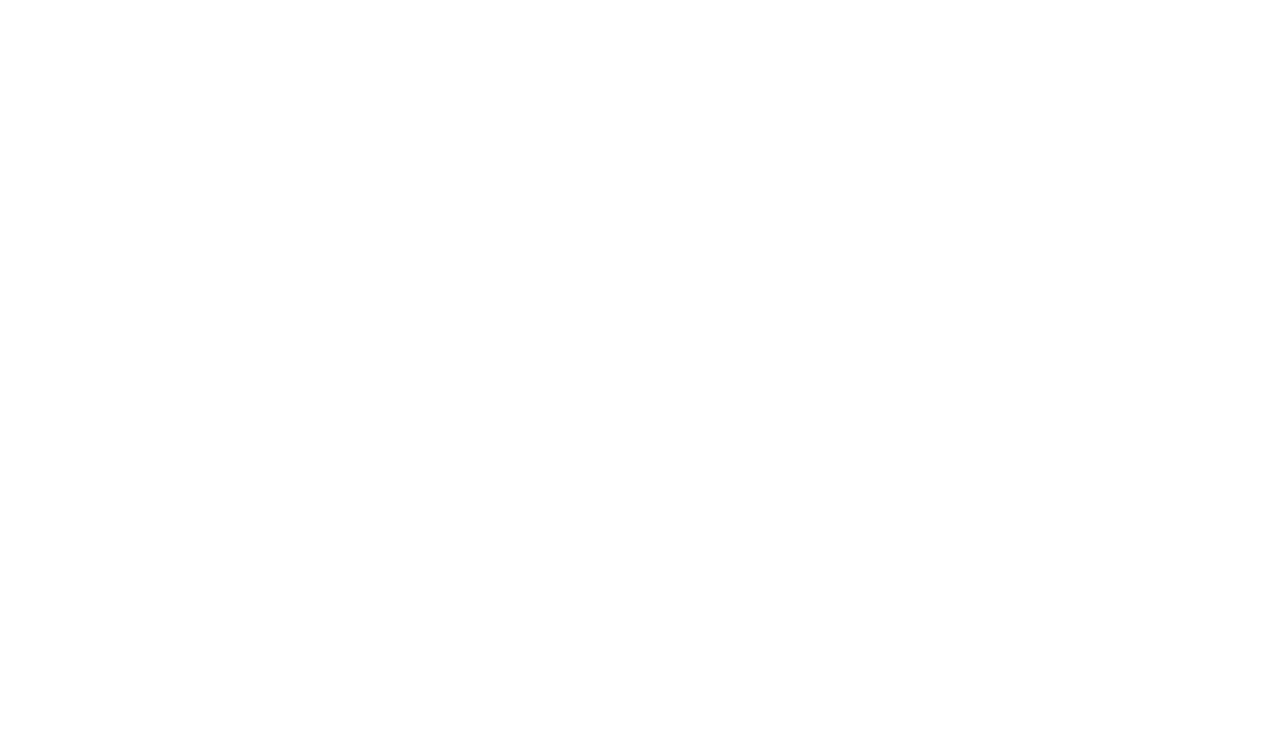
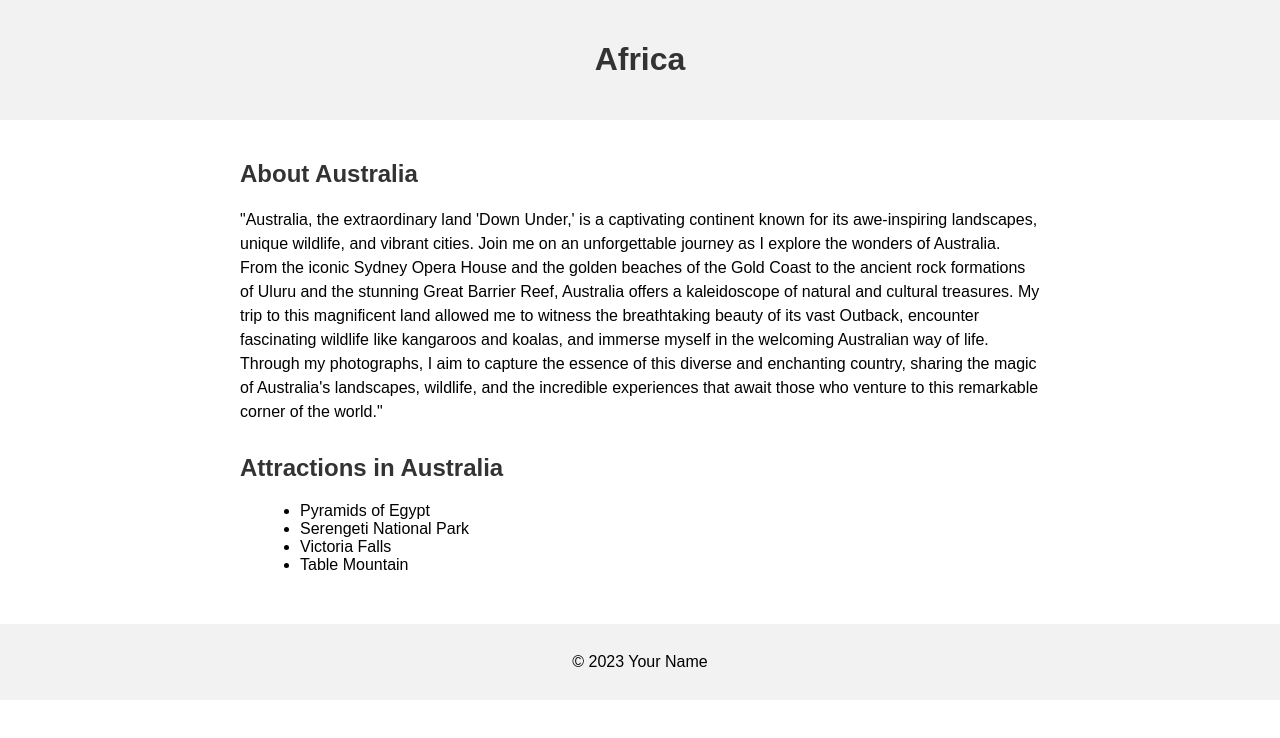
Before and after one commit to JamieMCFC/Photography.gibhub.io, a plain HTML site: page australia.html in a window 1280 px wide. Drawn offline with Linux system fonts and the light colour scheme.

Commit message:
Changing index

```diff
--- a/australia.html
+++ b/australia.html
@@ -7,3 +7,29 @@
     </style>
     <link rel="stylesheet" href="style1.css">
   </head>
+  <header>
+    <h1>Africa</h1>
+  </header>
+
+  <main>
+    <section id="about-africa">
+      <h2>About Australia</h2>
+      <p>"Australia, the extraordinary land 'Down Under,' is a captivating continent known for its awe-inspiring landscapes, unique wildlife, and vibrant cities. Join me on an unforgettable journey as I explore the wonders of Australia. From the iconic Sydney Opera House and the golden beaches of the Gold Coast to the ancient rock formations of Uluru and the stunning Great Barrier Reef, Australia offers a kaleidoscope of natural and cultural treasures. My trip to this magnificent land allowed me to witness the breathtaking beauty of its vast Outback, encounter fascinating wildlife like kangaroos and koalas, and immerse myself in the welcoming Australian way of life. Through my photographs, I aim to capture the essence of this diverse and enchanting country, sharing the magic of Australia's landscapes, wildlife, and the incredible experiences that await those who venture to this remarkable corner of the world."</p>
+    </section>
+
+    <section id="africa-attractions">
+      <h2>Attractions in Australia</h2>
+      <ul>
+        <li>Pyramids of Egypt</li>
+        <li>Serengeti National Park</li>
+        <li>Victoria Falls</li>
+        <li>Table Mountain</li>
+      </ul>
+    </section>
+  </main>
+
+  <footer>
+    <p>© 2023 Your Name</p>
+  </footer>
+</body>
+</html>
```
Also changed, not shown: index.html (+2 -2 lines).
